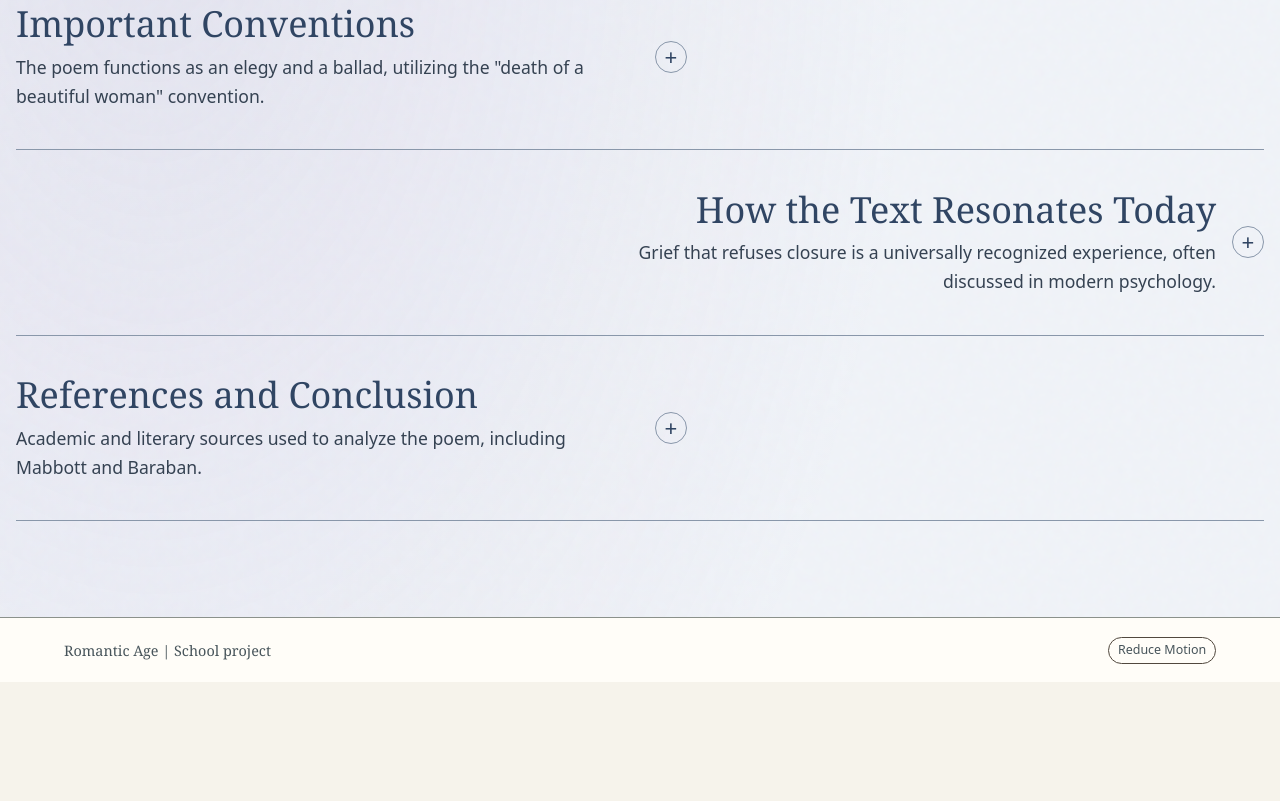
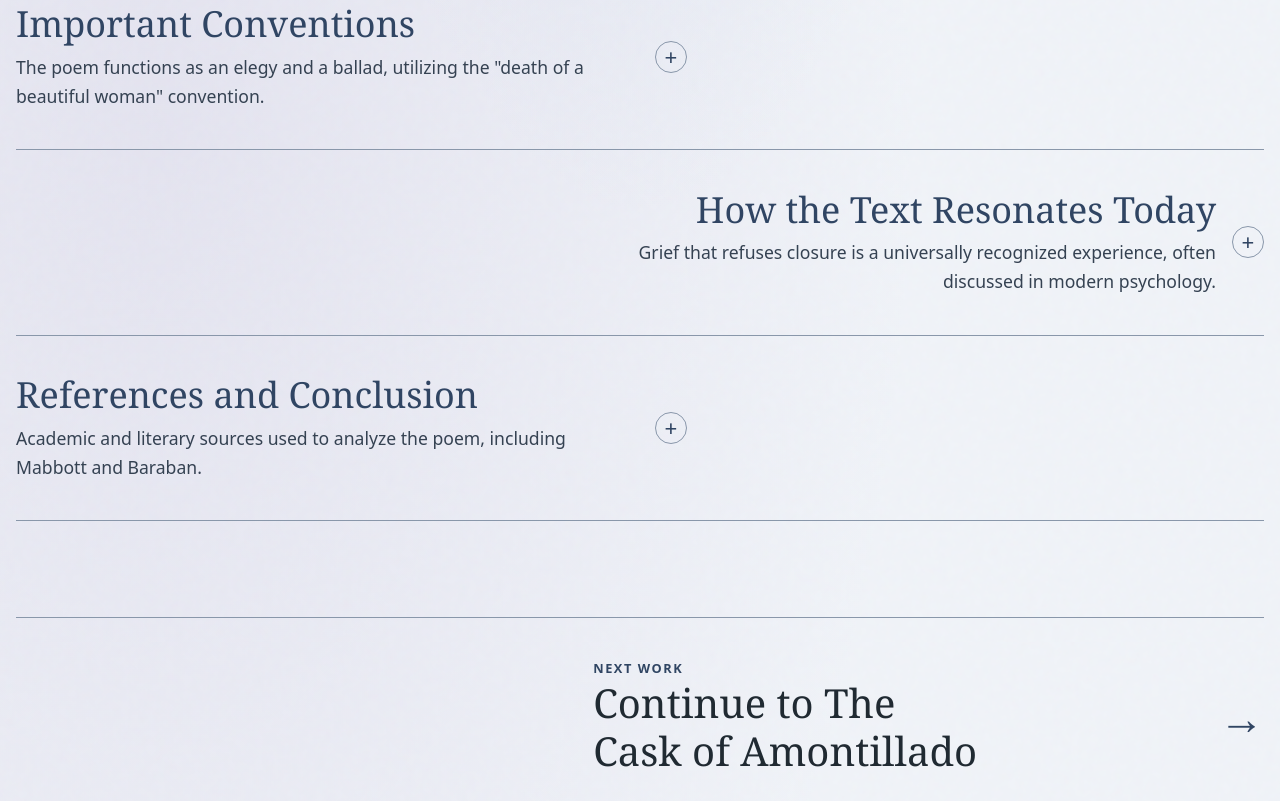
Before and after one commit to daryljamesborjal/romantic-age, an Astro site: page /annabel-lee in a window 1280 px wide. Shown: the part 1999-2800 px from the top of the page. Before the commit the page ends 2681 px from the top, so only its background shows below. Built offline with nearby package versions, Linux system fonts and the light colour scheme; Astro itself is replaced by a stand-in of ours.

Commit message:
Phase 9: Added reading progress bar and Next Work navigation

```diff
--- /dev/null
+++ b/src/components/shared/NextWork.astro
@@ -0,0 +1,18 @@
+---
+interface Props {
+	title: string;
+	link: string;
+	theme: "gothic-sea" | "gothic-catacombs" | "daffodils";
+}
+
+const { title, link, theme } = Astro.props;
+---
+
+<!-- Editorial navigation to the next work; the theme class supplies its accent. -->
+<nav class:list={["next-work", `next-work--${theme}`]} aria-label="Continue to another work">
+	<a class="next-work__link" href={link}>
+		<span class="next-work__eyebrow">Next work</span>
+		<span class="next-work__title">Continue to {title}</span>
+		<span class="next-work__arrow" aria-hidden="true">→</span>
+	</a>
+</nav>
--- a/src/layouts/BaseLayout.astro
+++ b/src/layouts/BaseLayout.astro
@@ -44,6 +44,11 @@ const isCurrentPage = (href: string) => (href.replace(/\/+$/, "") || "/") === cu
 		</script>
 	</head>
 	<body>
+		<!-- Decorative reading progress indicator; it never intercepts input. -->
+		<div class="progress-container" role="progressbar" aria-label="Reading progress" aria-valuemin="0" aria-valuemax="100" aria-valuenow="0" hidden>
+			<div class="progress-bar"></div>
+		</div>
+
 		<!-- A skip link lets keyboard users bypass repeated navigation. -->
 		<a class="skip-link" href="#main-content">Skip to main content</a>
 
@@ -111,6 +116,8 @@ const isCurrentPage = (href: string) => (href.replace(/\/+$/, "") || "/") === cu
 			const motionRoot = document.documentElement;
 			const motionToggle = document.querySelector<HTMLButtonElement>("#motion-toggle");
 			const stickyHeader = document.querySelector<HTMLElement>(".site-header");
+			const progressContainer = document.querySelector<HTMLElement>(".progress-container");
+			const progressBar = document.querySelector<HTMLElement>(".progress-bar");
 			const reducedMotionQuery = window.matchMedia("(prefers-reduced-motion: reduce)");
 			let hasSavedMotionChoice = false;
 			let savedMotionChoice: string | null = null;
@@ -186,6 +193,34 @@ const isCurrentPage = (href: string) => (href.replace(/\/+$/, "") || "/") === cu
 			stickyHeader?.addEventListener("focusin", () => {
 				stickyHeader?.classList.remove("header-hidden");
 			});
+
+			// Scale the reading indicator in one animation frame per scroll batch.
+			let progressUpdateQueued = false;
+			function updateReadingProgress() {
+				progressUpdateQueued = false;
+				if (!progressContainer || !progressBar) return;
+
+				const scrollableHeight = document.documentElement.scrollHeight - window.innerHeight;
+				const hasScrollableContent = scrollableHeight > 0;
+				progressContainer.hidden = !hasScrollableContent;
+
+				if (!hasScrollableContent) return;
+
+				const percentage = Math.min(100, Math.max(0, (window.scrollY / scrollableHeight) * 100));
+				progressBar.style.transform = `scaleX(${percentage / 100})`;
+				progressContainer.setAttribute("aria-valuenow", String(Math.round(percentage)));
+			}
+
+			function queueReadingProgressUpdate() {
+				if (progressUpdateQueued) return;
+				progressUpdateQueued = true;
+				window.requestAnimationFrame(updateReadingProgress);
+			}
+
+			window.addEventListener("scroll", queueReadingProgressUpdate, { passive: true });
+			window.addEventListener("resize", queueReadingProgressUpdate, { passive: true });
+			window.addEventListener("load", queueReadingProgressUpdate, { once: true });
+			queueReadingProgressUpdate();
 		</script>
 	</body>
 </html>
--- a/src/pages/annabel-lee.astro
+++ b/src/pages/annabel-lee.astro
@@ -3,6 +3,7 @@
 import PoemLayout from "../layouts/PoemLayout.astro";
 import AnnabelLeeScene from "../components/scene/AnnabelLeeScene.astro";
 import ContentSection from "../components/content/ContentSection.astro";
+import NextWork from "../components/shared/NextWork.astro";
 ---
 
 <PoemLayout title="Annabel Lee | Romantic Age" themeClass="poem-page annabel-lee-theme">
@@ -161,6 +162,7 @@ import ContentSection from "../components/content/ContentSection.astro";
 			<p><strong>Conclusion:</strong> "Annabel Lee" endures because it takes a universal wound — losing someone you loved before you were ready to — and elevates it into myth. Poe strips away time and place so that any reader, in any era, can pour their own grief into the speaker's voice.</p>
 		</ContentSection>
 	</article>
+	<NextWork title="The Cask of Amontillado" link="/cask-of-amontillado" theme="gothic-sea" />
 </PoemLayout>
 
 <style>
--- a/src/pages/cask-of-amontillado.astro
+++ b/src/pages/cask-of-amontillado.astro
@@ -3,6 +3,7 @@
 import PoemLayout from "../layouts/PoemLayout.astro";
 import CaskScene from "../components/scene/CaskScene.astro";
 import ContentSection from "../components/content/ContentSection.astro";
+import NextWork from "../components/shared/NextWork.astro";
 ---
 
 <PoemLayout title="The Cask of Amontillado | Romantic Age" themeClass="poem-page cask-theme">
@@ -202,4 +203,5 @@ import ContentSection from "../components/content/ContentSection.astro";
 			<p><strong>Conclusion:</strong> "The Cask of Amontillado" is Poe's coldest story precisely because it refuses to give us a satisfying moral. Montresor "wins," but Poe leaves enough cracks in his fifty-years-later confession to suggest that unpunished revenge may still be its own kind of prison.</p>
 		</ContentSection>
 	</article>
+	<NextWork title="I Wandered Lonely as a Cloud" link="/daffodils" theme="gothic-catacombs" />
 </PoemLayout>
--- a/src/pages/daffodils.astro
+++ b/src/pages/daffodils.astro
@@ -3,6 +3,7 @@
 import PoemLayout from "../layouts/PoemLayout.astro";
 import DaffodilsScene from "../components/scene/DaffodilsScene.astro";
 import ContentSection from "../components/content/ContentSection.astro";
+import NextWork from "../components/shared/NextWork.astro";
 ---
 
 <PoemLayout title="I Wandered Lonely as a Cloud | Romantic Age" themeClass="poem-page daffodils-theme">
@@ -141,6 +142,7 @@ import ContentSection from "../components/content/ContentSection.astro";
 			<p><strong>Conclusion:</strong> "I Wandered Lonely as a Cloud" endures because it captures something almost everyone has felt: a small, unplanned encounter with beauty that quietly keeps giving comfort long after the moment itself has passed.</p>
 		</ContentSection>
 	</article>
+	<NextWork title="Annabel Lee" link="/annabel-lee" theme="daffodils" />
 </PoemLayout>
 
 <style>
--- a/src/styles/global.css
+++ b/src/styles/global.css
@@ -197,6 +197,30 @@ button:focus-visible {
 
 .skip-link:focus {
 	transform: translateY(0);
+}
+
+/* A 4px fixed indicator whose inner bar is animated through transform only. */
+.progress-container {
+	position: fixed;
+	z-index: 100;
+	top: 0;
+	left: 0;
+	width: 100%;
+	height: 4px;
+	background: transparent;
+	pointer-events: none;
+}
+
+.progress-container[hidden] {
+	display: none;
+}
+
+.progress-bar {
+	width: 100%;
+	height: 100%;
+	transform: scaleX(0);
+	transform-origin: left center;
+	background: var(--color-accent);
 }
 
 .sr-only {
@@ -828,6 +852,83 @@ h1 {
 	color: var(--content-section-accent);
 }
 
+/* Editorial next-work link keeps navigation visible without a button box. */
+.next-work {
+	--next-work-accent: var(--color-accent);
+	--next-work-rule: var(--border-color);
+	width: min(calc(100% - 2rem), 88rem);
+	margin: clamp(3rem, 8vw, 6rem) auto 0;
+	border-top: 1px solid var(--next-work-rule);
+}
+
+.next-work--gothic-sea {
+	--next-work-accent: var(--al-silver, var(--color-accent));
+	--next-work-rule: var(--al-border, var(--border-color));
+}
+
+.next-work--gothic-catacombs {
+	--next-work-accent: var(--cask-gold, var(--color-accent));
+	--next-work-rule: var(--cask-border, var(--border-color));
+}
+
+.next-work--daffodils {
+	--next-work-accent: var(--daff-green, var(--color-accent));
+	--next-work-rule: var(--daff-border, var(--border-color));
+}
+
+.next-work__link {
+	display: grid;
+	grid-template-columns: minmax(0, 1fr) auto;
+	width: min(100%, 75ch);
+	margin-left: auto;
+	align-items: center;
+	column-gap: 1rem;
+	padding-block: clamp(1.5rem, 4vw, 2.5rem);
+	color: var(--text-color);
+	text-decoration: none;
+}
+
+.next-work__eyebrow {
+	grid-column: 1;
+	color: var(--next-work-accent);
+	font-family: system-ui, sans-serif;
+	font-size: 0.8rem;
+	font-weight: 700;
+	letter-spacing: 0.12em;
+	text-transform: uppercase;
+}
+
+.next-work__title {
+	grid-column: 1;
+	color: var(--text-color);
+	font-size: clamp(1.45rem, 4vw, 2.5rem);
+	line-height: 1.2;
+	text-wrap: balance;
+	transition: color 180ms ease;
+}
+
+.next-work__arrow {
+	grid-column: 2;
+	grid-row: 1 / span 2;
+	color: var(--next-work-accent);
+	font-family: system-ui, sans-serif;
+	font-size: clamp(1.8rem, 4vw, 2.8rem);
+	transition: transform 180ms ease;
+}
+
+.next-work__link:hover .next-work__title {
+	color: var(--next-work-accent);
+}
+
+.next-work__link:hover .next-work__arrow {
+	transform: translateX(0.35rem);
+}
+
+.next-work__link:focus-visible {
+	outline-color: var(--color-focus);
+	outline-offset: 6px;
+}
+
 @media (prefers-reduced-motion: reduce) {
 	.content-section__icon,
 	.content-section__body,
@@ -839,6 +940,18 @@ h1 {
 html.reduce-motion-active .content-section__icon,
 html.reduce-motion-active .content-section__body,
 html.reduce-motion-active .content-section__body-inner {
+	transition: none;
+}
+
+@media (prefers-reduced-motion: reduce) {
+	.next-work__title,
+	.next-work__arrow {
+		transition: none;
+	}
+}
+
+html.reduce-motion-active .next-work__title,
+html.reduce-motion-active .next-work__arrow {
 	transition: none;
 }
 
```
